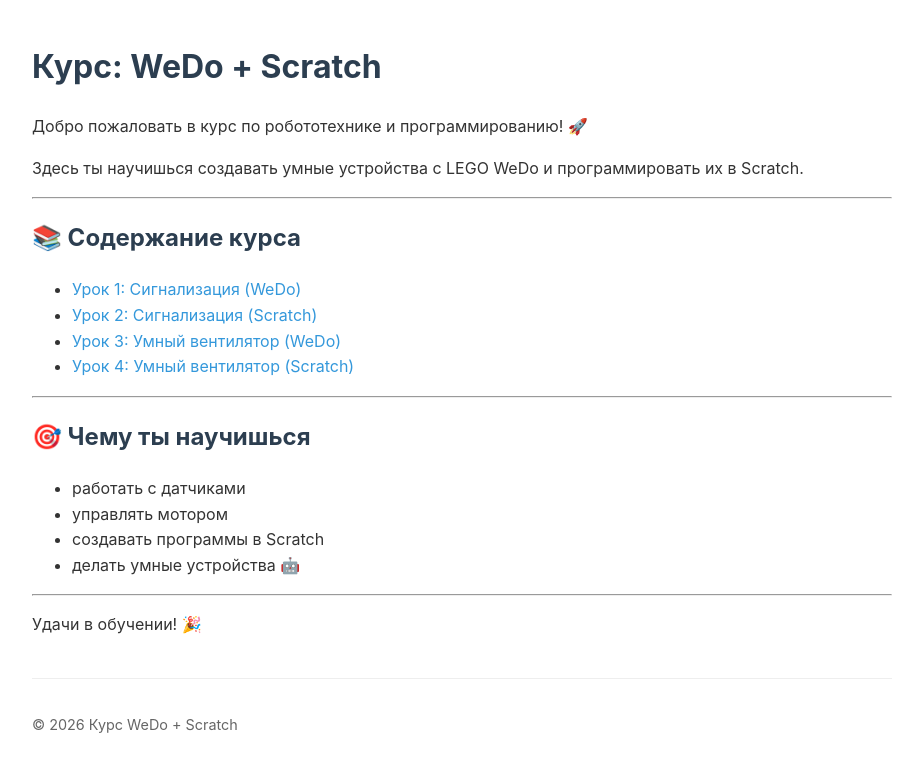
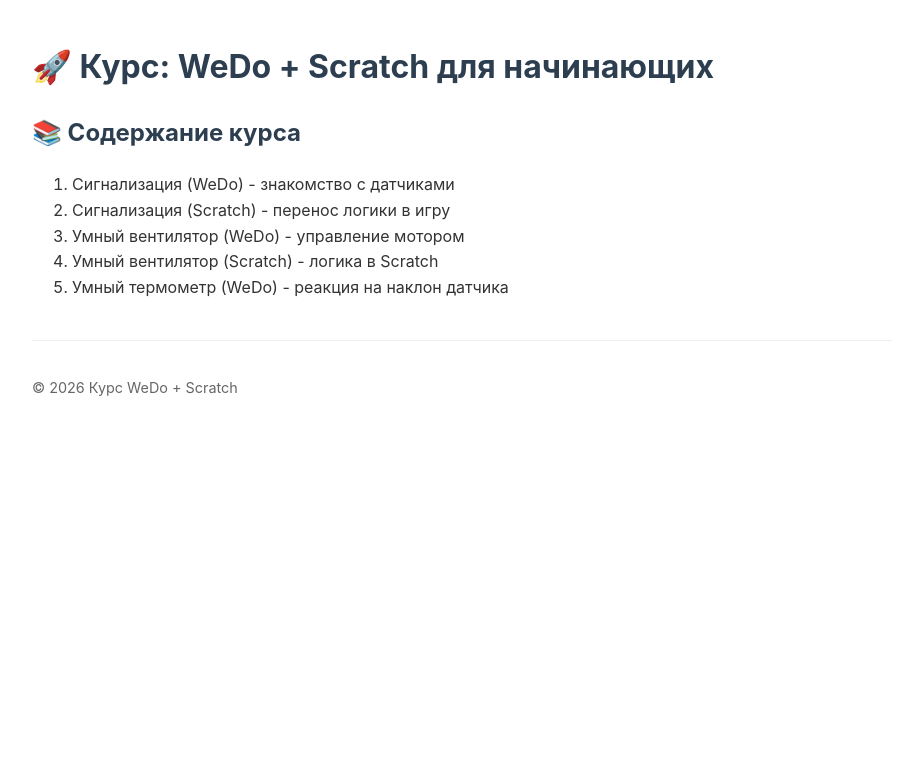
Before and after one commit to seerg0/wedo-scratch-course, a Jekyll site: the page built from index.md, in a window 1280 px wide. Shown: the top 772 px of the page, without its empty margins (178-1101 px from the left). Built offline with Jekyll 4.4.1, drawn with Linux system fonts in a browser that asks for light colours; our own code applies the rules of GitHub Pages for plain Markdown files.

Commit message:
Добавлен урок 5 и обновлён index.md - Обновлённый index.md с добавлением нового урока.

```diff
--- a/index.md
+++ b/index.md
@@ -1,27 +1,9 @@
-# Курс: WeDo + Scratch
-
-Добро пожаловать в курс по робототехнике и программированию! 🚀
-
-Здесь ты научишься создавать умные устройства с LEGO WeDo и программировать их в Scratch.
-
----
+# 🚀 Курс: WeDo + Scratch для начинающих
 
 ## 📚 Содержание курса
 
-- [Урок 1: Сигнализация (WeDo)](lessons/1_сигнализация_wedo.md)
-- [Урок 2: Сигнализация (Scratch)](lessons/2_сигнализация_scratch.md)
-- [Урок 3: Умный вентилятор (WeDo)](lessons/3_wedo_umnyy_ventilyator.md)
-- [Урок 4: Умный вентилятор (Scratch)](lessons/4_scratch_umnyy_ventilyator.md)
-
----
-
-## 🎯 Чему ты научишься
-
-- работать с датчиками
-- управлять мотором
-- создавать программы в Scratch
-- делать умные устройства 🤖
-
----
-
-Удачи в обучении! 🎉
+1. Сигнализация (WeDo) - знакомство с датчиками
+2. Сигнализация (Scratch) - перенос логики в игру
+3. Умный вентилятор (WeDo) - управление мотором
+4. Умный вентилятор (Scratch) - логика в Scratch
+5. Умный термометр (WeDo) - реакция на наклон датчика
```
